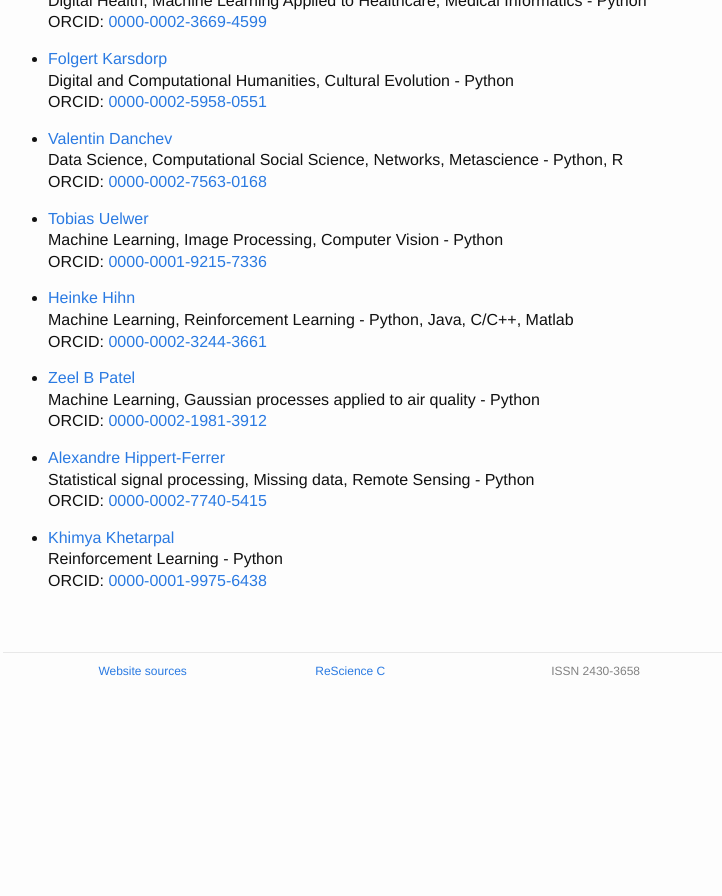
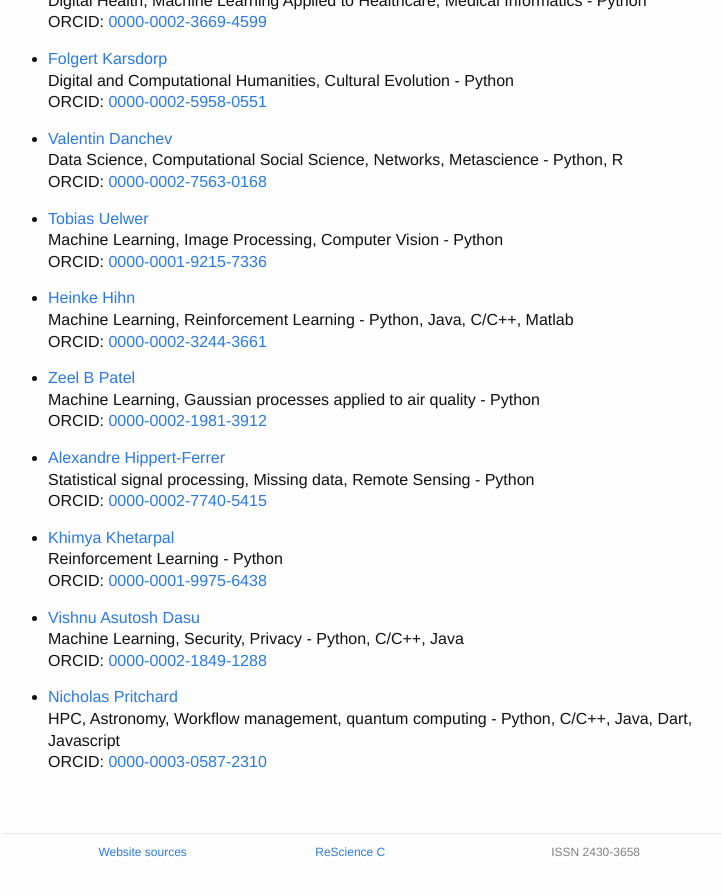
Before and after one commit to ReScience/rescience.github.io, a Jekyll site: the page built from 04-board.md, in a window 1280 px wide and 900 px high, scrolled down 13316 px. Shown: the top 896 px of the window, without its empty margins (252-974 px from the left). Built offline with Jekyll 4.4.1, drawn with Linux system fonts in a browser that asks for light colours; our own code applies the rules of GitHub Pages for plain Markdown files; before the commit the page ends 14035 px from its top, so only the background shows below that.

Commit message:
Added Vishnu Asutosh Dasu and Nicholas Pritchard to the board (reviewers)

```diff
--- a/04-board.md
+++ b/04-board.md
@@ -714,3 +714,11 @@ ORCID: [0000-0002-8225-7517](https://orcid.org/0000-0002-8225-7517)
 * [Khimya Khetarpal](https://github.com/kkhetarpal)
   Reinforcement Learning - Python
   ORCID: [0000-0001-9975-6438](https://orcid.org/0000-0001-9975-6438)
+
+* [Vishnu Asutosh Dasu](https://github.com/vdasu)
+  Machine Learning, Security, Privacy - Python, C/C++, Java
+  ORCID: [0000-0002-1849-1288](https://orcid.org/0000-0002-1849-1288)
+
+* [Nicholas Pritchard](https://github.com/pritchardn)
+  HPC, Astronomy, Workflow management, quantum computing - Python, C/C++, Java, Dart, Javascript
+  ORCID: [0000-0003-0587-2310](https://orcid.org/0000-0003-0587-2310)
```
